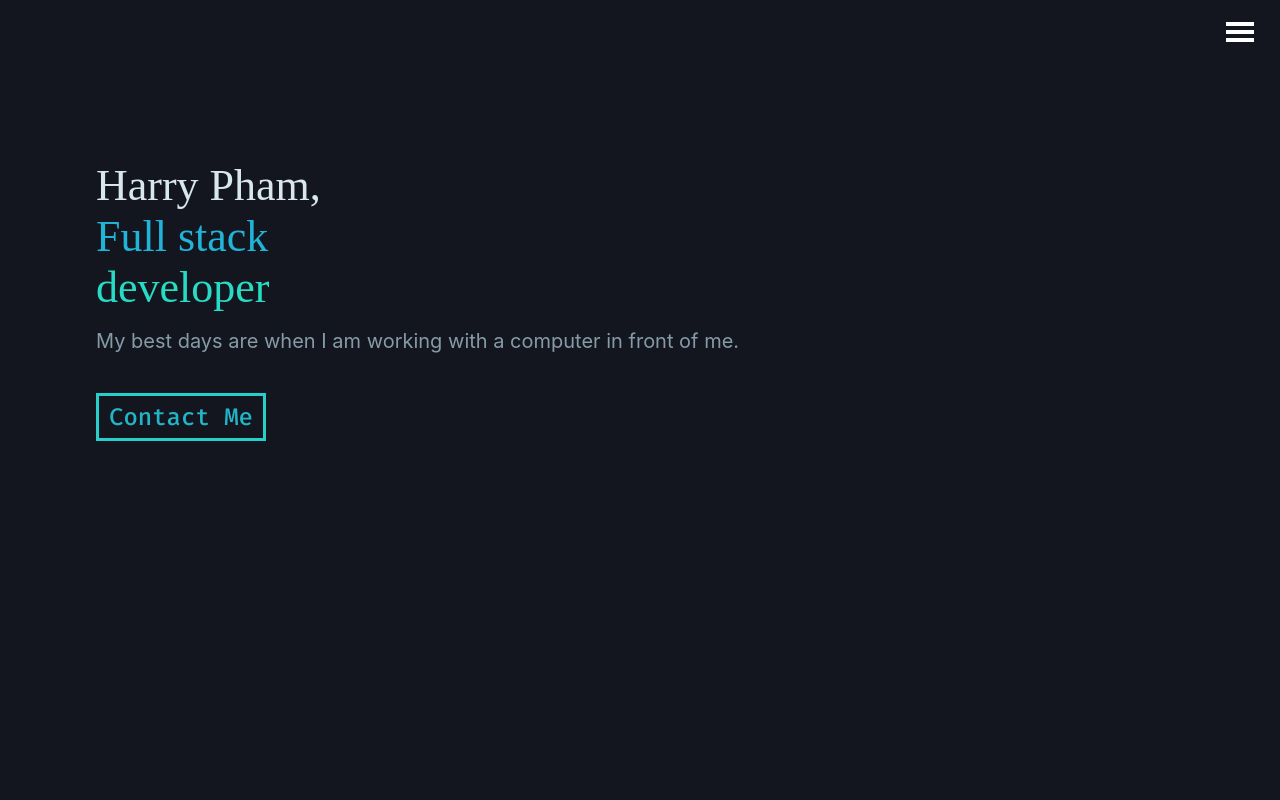
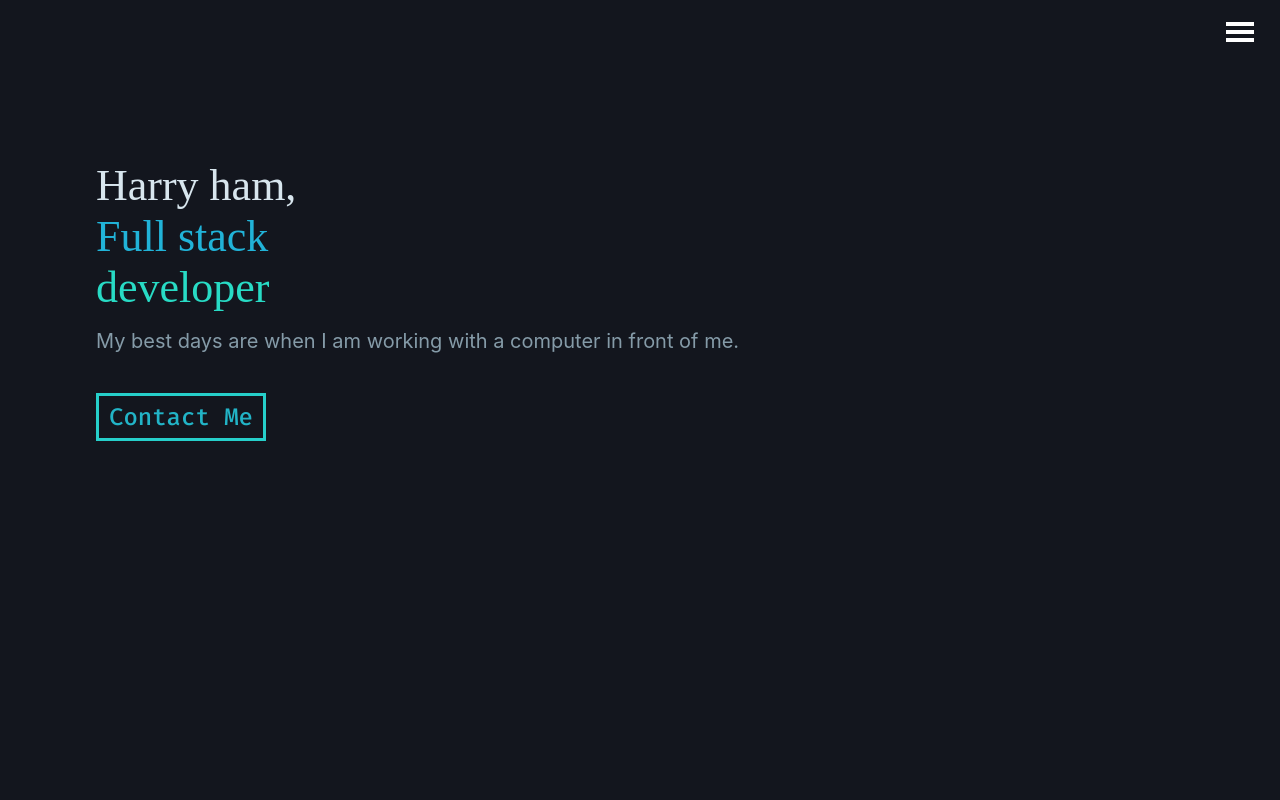
Before and after one commit to HarryPdot/portfolio, a React (Create React App) app: page / in a window 1280 px wide. Shown: the top 800 px of the page. Built offline with nearby package versions, Linux system fonts and the light colour scheme; no server answers; a web font is replaced by a local one.

Commit message:
update testing deployment

```diff
--- a/src/Home.js
+++ b/src/Home.js
@@ -8,7 +8,7 @@ export default function Home() {
         <div id='home' className='home-container'>
             <div className='home-box'>
                 <header className='home-header'>
-                    <div className='home-name'>Harry Pham,</div>
+                    <div className='home-name'>Harry ham,</div>
                     <div className='home-prof'>Full stack</div>
                     <div className='home-prof-2'> developer</div>
                 </header>
```
Also changed, not shown: 1 other file (tests, documents, lock files or other folders).
